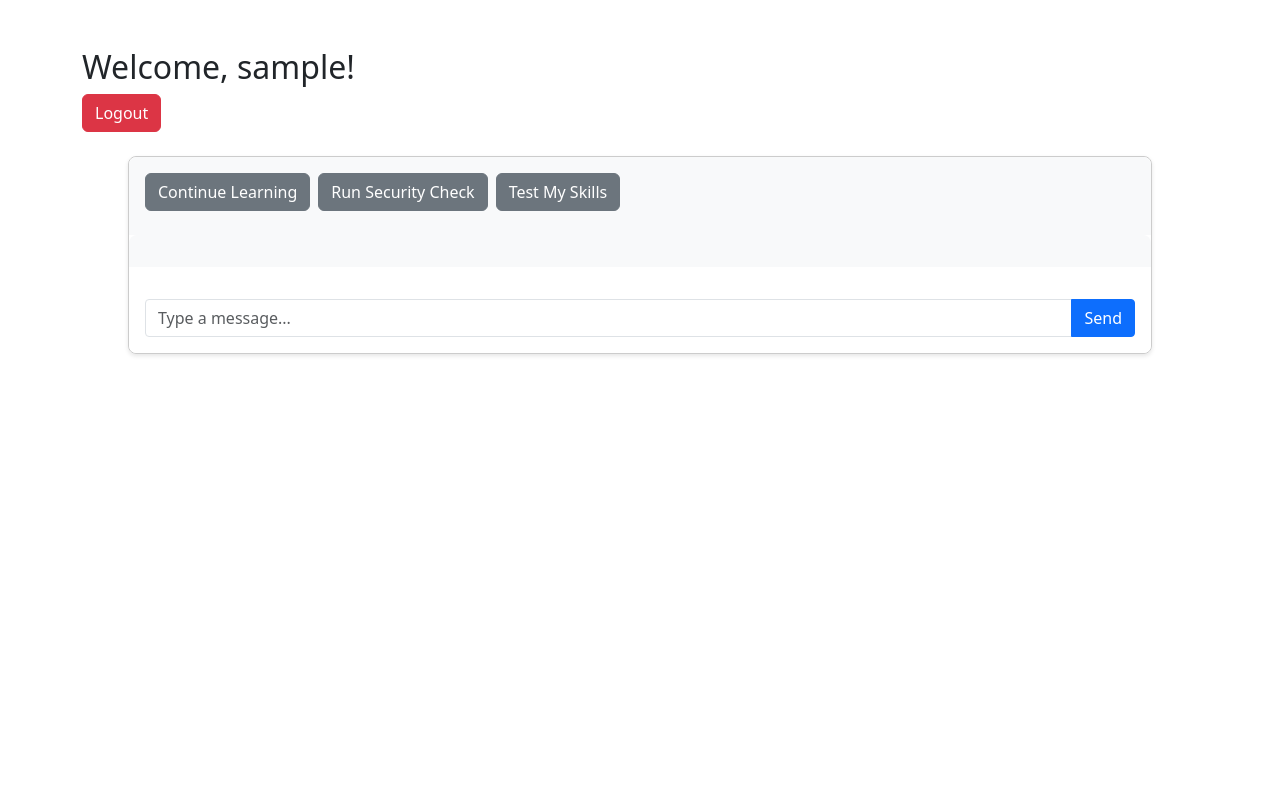
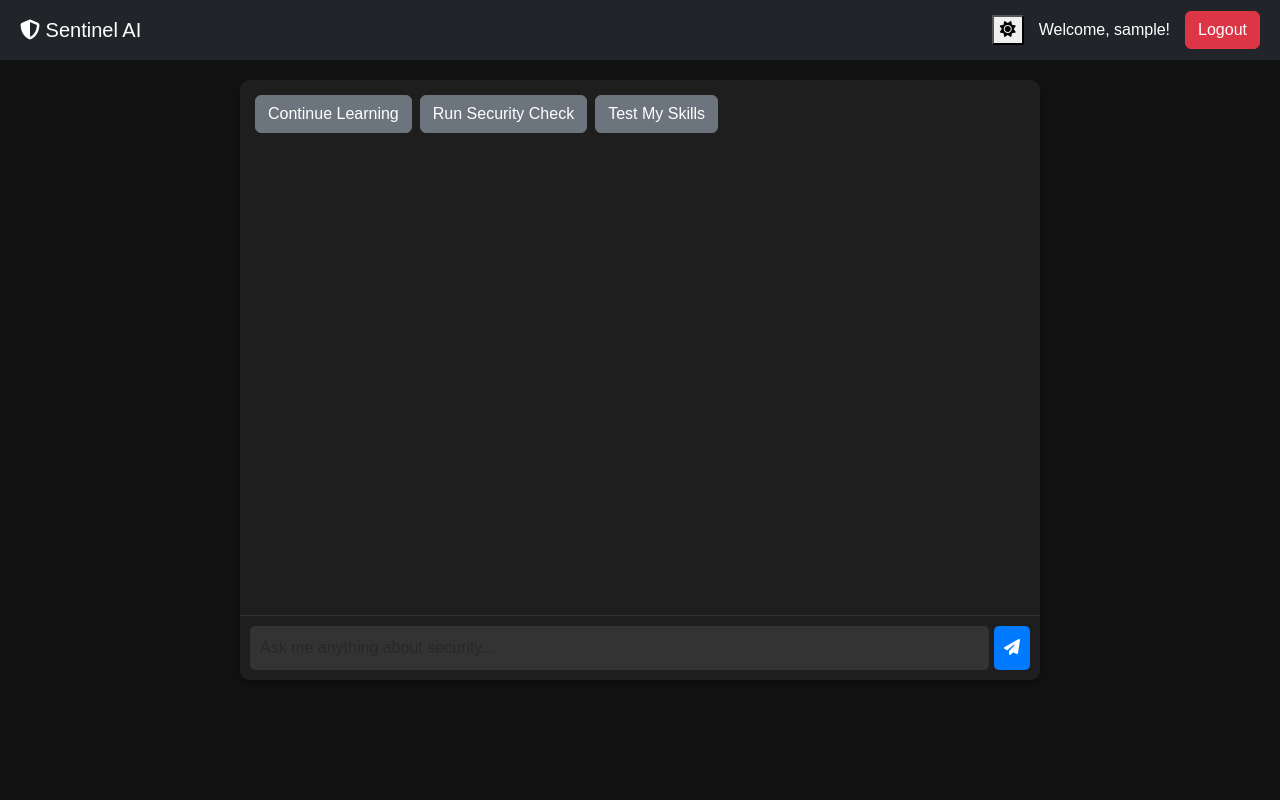
Before and after one commit to Crisoal/security-assistant-chatbot, a Django app: page /users/dashboard/ in a window 1280 px wide. Run offline with Django 5.2, Linux system fonts and the light colour scheme; the visitor is signed in with stand-in values (Sample User, id 1); data that the repository does not hold is empty.

Commit message:
Chatbot UI Enhancement

```diff
--- a/static/css/dashboard.css
+++ b/static/css/dashboard.css
@@ -1,56 +1,235 @@
-#chatbot-container {
-    width: 80vw;
-    margin: 0 auto;
-    border: 1px solid #ccc;
-    border-radius: 8px;
-    box-shadow: 0 2px 4px rgba(0,0,0,0.1);
+/* General Styling */
+body {
+  background-color: #121212;
+  color: #ffffff;
+  font-family: "Arial", sans-serif;
+  margin: 0;
+  padding: 0;
+  display: flex;
+  flex-direction: column;
+  height: 100vh;
 }
 
-#chatbox {
-    display: flex;
-    flex-direction: column;
+/* Navbar */
+.navbar {
+  display: flex;
+  justify-content: space-between;
+  align-items: center;
+  height: 60px;
+  padding: 0 20px;
 }
 
-#messages {
-    padding: 1rem;
-    background-color: #f8f9fa;
-    border-radius: 8px 8px 0 0;
+/* Container for Navbar Items */
+.navbar-items {
+  display: flex;
+  align-items: center;
+  gap: 15px; /* Space between items */
 }
 
-.message {
-    margin: 0.5rem 0;
-    padding: 0.5rem;
-    border-radius: 8px;
-    max-width: 70%;
+/* Chatbot Container */
+#chatbot-container {
+  width: 90%;
+  max-width: 800px;
+  margin: 20px auto;
+  border-radius: 10px;
+  box-shadow: 0 4px 10px rgba(0, 0, 0, 0.3);
+  background-color: #1e1e1e;
+  display: flex;
+  flex-direction: column;
+  height: 75vh;
+  overflow: hidden;
 }
 
-.message.user {
-    background-color: #007bff;
-    color: white;
-    margin-left: auto;
+/* Messages Box */
+#chatbox {
+  flex-grow: 1;
+  padding: 15px;
+  overflow-y: auto;
+  display: flex;
+  flex-direction: column;
+  gap: 15px;
 }
 
-.message.bot {
-    background-color: #e9ecef;
-    margin-right: auto;
+/* Chat Message Wrapper */
+.message-wrapper {
+  display: flex;
+  align-items: flex-start;
+  gap: 10px;
+  width: 100%;
 }
 
-.quick-actions {
-    padding: 1rem;
-    background-color: #f8f9fa;
-    border-radius: 8px 8px 0 0;
+/* User Messages */
+.message.user {
+  background-color: #4b4f64;
+  color: white;
+  align-self: flex-end;
+  padding: 12px 16px;
+  border-radius: 18px;
+  max-width: 60%;
+  text-align: left;
+  word-wrap: break-word;
+  font-size: 14px;
+  line-height: 1.4;
 }
 
-.input-group {
-    padding: 1rem;
-    background-color: white;
-    border-radius: 0 0 8px 8px;
+/* Bot Messages */
+.message.bot {
+  background-color: #333;
+  color: white;
+  padding: 12px 16px;
+  border-radius: 18px;
+  max-width: 60%;
+  text-align: left;
+  word-wrap: break-word;
+  font-size: 14px;
+  line-height: 1.4;
 }
 
-.input-group input {
-    border-radius: 4px 0 0 4px;
+/* Avatar Styling */
+.avatar {
+  width: 35px;
+  height: 35px;
+  border-radius: 50%;
 }
 
-.input-group button {
-    border-radius: 0 4px 4px 0;
+/* Aligning Messages Correctly */
+.user-message {
+  justify-content: flex-end;
 }
+
+.bot-message {
+  justify-content: flex-start;
+}
+
+/* Input Box */
+.input-container {
+  display: flex;
+  padding: 10px;
+  background: #1e1e1e;
+  border-top: 1px solid #333;
+}
+
+.input-container input {
+  flex-grow: 1;
+  padding: 10px;
+  border: none;
+  border-radius: 5px;
+  background: #333;
+  color: white;
+  outline: none;
+}
+
+.input-container button {
+  background: #007bff;
+  color: white;
+  border: none;
+  padding: 10px;
+  margin-left: 5px;
+  border-radius: 5px;
+  cursor: pointer;
+  transition: 0.3s;
+}
+
+.input-container button:hover {
+  background: #0056b3;
+}
+
+/* Scrollbar Customization */
+#chatbox::-webkit-scrollbar {
+  width: 6px;
+}
+
+#chatbox::-webkit-scrollbar-thumb {
+  background: #888;
+  border-radius: 10px;
+}
+
+#chatbox::-webkit-scrollbar-thumb:hover {
+  background: #555;
+}
+
+/* Light Theme (Default) */
+.light-theme {
+  background-color: #ffffff;
+  color: #121212;
+}
+
+.light-theme .navbar {
+  background-color: #f8f9fa;
+  color: #121212;
+}
+
+.light-theme #chatbot-container {
+  background-color: #f0f0f0;
+  box-shadow: 0 4px 10px rgba(0, 0, 0, 0.1);
+}
+
+.light-theme #chatbox {
+  background-color: #ffffff;
+}
+
+.light-theme .message.user {
+  background-color: #007bff;
+  color: white;
+}
+
+.light-theme .message.bot {
+  background-color: #e0e0e0;
+  color: black;
+}
+
+.light-theme .input-container {
+  background: #ffffff;
+  border-top: 1px solid #ddd;
+}
+
+.light-theme .input-container input {
+  background: #f8f8f8;
+  color: black;
+}
+
+.light-theme .input-container button {
+  background: #007bff;
+}
+
+.light-theme .input-container button:hover {
+  background: #0056b3;
+}
+
+/* Light Theme Navbar */
+.light-theme .navbar {
+  background-color: #f8f9fa !important;
+  color: #121212 !important;
+  border-bottom: 1px solid #ddd;
+}
+
+/* Ensure text and icons change to black */
+.light-theme .navbar * {
+  color: #121212 !important;
+}
+/* Ensure navbar links and buttons are visible */
+.light-theme .navbar a,
+.light-theme .navbar .text-white {
+  color: #121212 !important;
+}
+
+.light-theme .btn-danger {
+  background-color: #dc3545;
+  border-color: #dc3545;
+}
+
+.light-theme .btn-danger:hover {
+  background-color: #c82333;
+  border-color: #bd2130;
+}
+
+/* Override Bootstrap's .navbar-dark class */
+.light-theme .navbar .navbar-brand,
+.light-theme .navbar .text-white,
+.light-theme .navbar i {
+  color: #121212 !important;
+}
+/* Theme Toggle Button - Change Icon Color */
+.light-theme #theme-toggle {
+  color: #121212 !important;
+}
--- a/static/js/chatbot.js
+++ b/static/js/chatbot.js
@@ -1,19 +1,13 @@
 // static/js/chatbot.js
+
 class ChatBot {
   constructor() {
     console.log("Initializing ChatBot...");
+    this.baseUrl = `${window.location.protocol}//${window.location.host}`;
+    this.messagesContainer = document.getElementById("messages");
+    this.inputField = document.getElementById("user-input");
+    this.sendButton = document.getElementById("send-btn");
 
-        this.baseUrl = `${window.location.protocol}//${window.location.host}`;
-        this.messagesContainer = document.getElementById('messages');
-        this.inputField = document.getElementById('user-input');
-        this.sendButton = document.getElementById('send-btn');
-
-        console.log("Base URL:", this.baseUrl);
-        console.log("Messages Container:", this.messagesContainer);
-        console.log("Input Field:", this.inputField);
-        console.log("Send Button:", this.sendButton);
-
-        // Check if essential elements exist
     if (!this.messagesContainer || !this.inputField || !this.sendButton) {
       console.error("Chatbot UI elements not found!");
       return;
@@ -25,29 +19,27 @@ class ChatBot {
   }
 
   setupEventListeners() {
-        console.log("Setting up event listeners...");
-        this.sendButton.addEventListener('click', () => this.sendMessage());
-        this.inputField.addEventListener('keypress', (e) => {
-            if (e.key === 'Enter') {
-                console.log("Enter key pressed...");
+    this.sendButton.addEventListener("click", () => this.sendMessage());
+    this.inputField.addEventListener("keypress", (e) => {
+      if (e.key === "Enter") {
         this.sendMessage();
       }
     });
   }
 
   setupQuickActions() {
-        console.log("Setting up quick actions...");
     const quickActions = [
-            { label: 'Continue Learning', action: 'continue-learning' },
-            { label: 'Run Security Check', action: 'run-assessment' },
-            { label: 'Test My Skills', action: 'test-skills' }
+      { label: "Continue Learning", action: "continue-learning" },
+      { label: "Run Security Check", action: "run-assessment" },
+      { label: "Test My Skills", action: "test-skills" },
     ];
-        const quickActionsContainer = document.createElement('div');
-        quickActionsContainer.className = 'quick-actions';
 
-        quickActions.forEach(action => {
-            const button = document.createElement('button');
-            button.className = 'btn btn-secondary me-2 mb-2';
+    const quickActionsContainer = document.createElement("div");
+    quickActionsContainer.className = "quick-actions";
+
+    quickActions.forEach((action) => {
+      const button = document.createElement("button");
+      button.className = "btn btn-secondary me-2 mb-2";
       button.textContent = action.label;
       button.onclick = () => this.handleQuickAction(action.action);
       quickActionsContainer.appendChild(button);
@@ -60,11 +52,11 @@ class ChatBot {
   }
 
   handleQuickAction(action) {
-        console.log(`Quick action clicked: ${action}`);
     const actions = {
-            'continue-learning': () => this.sendMessage('Continue my security training'),
-            'run-assessment': () => this.sendMessage('Start security assessment'),
-            'test-skills': () => this.sendMessage('Test my security skills')
+      "continue-learning": () =>
+        this.sendMessage("Continue my security training"),
+      "run-assessment": () => this.sendMessage("Start security assessment"),
+      "test-skills": () => this.sendMessage("Test my security skills"),
     };
     if (actions[action]) {
       actions[action]();
@@ -72,103 +64,132 @@ class ChatBot {
   }
 
   async sendMessage(predefinedMessage = null) {
-        console.log("Sending message...");
+    const message = predefinedMessage || this.inputField.value.trim();
+    if (!message) return;
 
-        // Ensure inputField exists before reading value
-        if (!this.inputField) {
-            console.error("Error: inputField is null");
-            return;
-        }
+    this.addMessage("user", message);
+    this.inputField.value = "";
 
-        const message = predefinedMessage || this.inputField.value.trim();
-        console.log("User input:", message);
-
-        if (!message) {
-            console.log("No message entered, returning.");
-            return;
-        }
-
-        this.addMessage('user', message);
-        this.inputField.value = '';
+    // Show typing indicator while waiting for response
+    const typingIndicator = this.showTypingIndicator();
 
     try {
-            console.log("Sending request to backend...");
       const response = await fetch(`${this.baseUrl}/chatbot/respond/`, {
-                method: 'POST',
+        method: "POST",
         headers: {
-                    'Content-Type': 'application/json',
-                    'X-CSRFToken': this.getCSRFToken()
+          "Content-Type": "application/json",
+          "X-CSRFToken": this.getCSRFToken(),
         },
-                body: JSON.stringify({ message })
+        body: JSON.stringify({ message }),
       });
 
-
-            console.log("Response received:", response);
-
-            if (!response.ok) {
+      if (!response.ok)
         throw new Error(`HTTP error! Status: ${response.status}`);
-            }
 
       const data = await response.json();
-            console.log("Backend response:", data);
-
-            this.addMessage('bot', data.response);
+      this.messagesContainer.removeChild(typingIndicator);
+      this.addMessage("bot", data.response);
     } catch (error) {
-            console.error('Error:', error);
-            this.addMessage('bot', 'Sorry, I encountered an error. Please try again.');
+      this.messagesContainer.removeChild(typingIndicator);
+      this.addMessage(
+        "bot",
+        "Sorry, I encountered an error. Please try again."
+      );
     }
   }
 
+  showTypingIndicator() {
+    const typingDiv = document.createElement("div");
+    typingDiv.className = "message bot typing-indicator";
+    typingDiv.innerHTML = `<span>...</span>`;
+    this.messagesContainer.appendChild(typingDiv);
+    this.messagesContainer.scrollTop = this.messagesContainer.scrollHeight;
+    return typingDiv;
+  }
+
   addMessage(sender, message) {
-        console.log(`Adding message - Sender: ${sender}, Message: ${message}`);
-
     if (!this.messagesContainer) {
       console.error("Error: messagesContainer is null");
       return;
     }
 
-        const messageDiv = document.createElement('div');
-        messageDiv.className = `message ${sender}`;
-        messageDiv.innerHTML = `
-            <div class="message-content">
-                ${message}
-            </div>
-        `;
+    // Create message wrapper
+    const messageWrapper = document.createElement("div");
+    messageWrapper.classList.add(
+      "message-wrapper",
+      sender === "user" ? "user-message" : "bot-message"
+    );
 
-        this.messagesContainer.appendChild(messageDiv);
+    // Create message div
+    const messageDiv = document.createElement("div");
+    messageDiv.classList.add("message", sender);
+    messageDiv.innerHTML = this.formatMessage(message);
+
+    // Avatar logic
+    if (sender === "bot") {
+      const avatarImg = document.createElement("img");
+      avatarImg.src = "/static/images/bot-avatar.png"; // Make sure the path is correct
+      avatarImg.classList.add("avatar", "bot-avatar");
+      messageWrapper.appendChild(avatarImg);
+    }
+
+    // Append message to wrapper
+    messageWrapper.appendChild(messageDiv);
+    this.messagesContainer.appendChild(messageWrapper);
+
+    // Scroll to the latest message
     this.messagesContainer.scrollTop = this.messagesContainer.scrollHeight;
   }
 
+  formatMessage(message) {
+    // Ensure line breaks are properly formatted
+    message = message.replace(/\n/g, "<br>");
+
+    // Convert markdown-like `**bold**` text to HTML <strong>
+    message = message.replace(/\*\*(.*?)\*\*/g, "<strong>$1</strong>");
+
+    // Convert `*item*` bullet points into HTML lists
+    message = message.replace(
+      /(\* \*\*(.*?)\*\*:)/g,
+      "<br><strong>$2:</strong><ul>"
+    );
+    message = message.replace(/(\* (?!\*\*)(.*?))/g, "<li>$2</li>");
+    message = message.replace(/<\/ul>\n/g, "</ul>"); // Remove unnecessary new lines in lists
+
+    // Wrap bullets inside <ul> if detected
+    if (message.includes("<li>")) {
+      message = message.replace(
+        /<br><strong>(.*?)<\/strong><ul>/g,
+        "<br><br><strong>$1</strong><ul>"
+      );
+    }
+
+    return message;
+  }
+
   async loadMessages() {
-        console.log("Loading previous messages...");
-
     try {
       const response = await fetch(`${this.baseUrl}/chatbot/messages/`);
       if (!response.ok) throw new Error("Failed to fetch messages");
 
       const data = await response.json();
-            console.log("Loaded messages:", data);
+      this.messagesContainer.innerHTML = ""; // Clear existing messages
 
-            this.messagesContainer.innerHTML = ''; // Clear existing messages
-
-            data.messages.forEach(msg => {
+      data.messages.forEach((msg) => {
         this.addMessage(msg.sender, msg.message);
       });
     } catch (error) {
-            console.error('Error loading messages:', error);
-            this.addMessage('bot', 'Failed to load messages. Please try again.');
+      this.addMessage("bot", "Failed to load messages. Please try again.");
     }
   }
 
   getCSRFToken() {
     const csrfToken = document.querySelector("input[name=csrfmiddlewaretoken]");
-        console.log("CSRF Token:", csrfToken ? csrfToken.value : "Not found");
-        return csrfToken ? csrfToken.value : '';
+    return csrfToken ? csrfToken.value : "";
   }
 }
 
 // Initialize chatbot after DOM is fully loaded
-document.addEventListener('DOMContentLoaded', () => {
-    console.log("DOM fully loaded. Initializing ChatBot...");
+document.addEventListener("DOMContentLoaded", () => {
   new ChatBot();
 });
--- a/users/templates/dashboard.html
+++ b/users/templates/dashboard.html
@@ -2,29 +2,90 @@
 <html lang="en">
   {% load static %}
   <head>
-    <title>Dashboard</title>
-    <link href="https://cdn.jsdelivr.net/npm/bootstrap@5.3.3/dist/css/bootstrap.min.css" rel="stylesheet">
-    <link rel="stylesheet" href="{% static 'css/dashboard.css' %}">
+    <title>Sentinel AI</title>
+    <meta name="viewport" content="width=device-width, initial-scale=1" />
+    <link
+      href="https://cdn.jsdelivr.net/npm/bootstrap@5.3.3/dist/css/bootstrap.min.css"
+      rel="stylesheet"
+    />
+    <link rel="stylesheet" href="{% static 'css/dashboard.css' %}" />
+
+    <!-- Correct FontAwesome CDN -->
+    <link
+      rel="stylesheet"
+      href="https://cdnjs.cloudflare.com/ajax/libs/font-awesome/6.4.2/css/all.min.css"
+    />
   </head>
-<body class="container mt-5">
-    <h2>Welcome, {{ user.username }}!</h2>
+
+  <body>
+    <!-- Navbar -->
+    <nav class="navbar navbar-dark bg-dark">
+      <span class="navbar-brand">
+        <i class="fas fa-shield-alt"></i> Sentinel AI
+      </span>
+
+      <!-- New container for alignment -->
+      <div class="navbar-items">
+        <button id="theme-toggle">
+          <i class="fas fa-sun"></i>
+          <!-- Light mode icon -->
+        </button>
+        <span class="text-white">Welcome, {{ user.username }}!</span>
         <a href="{% url 'logout' %}" class="btn btn-danger">Logout</a>
+      </div>
+    </nav>
 
     <!-- CSRF Token -->
     {% csrf_token %}
 
-    <!-- Chatbot UI -->
-    <div id="chatbot-container" class="position-relative h-80vh mt-4">
-        <div id="chatbox" class="h-100">
-            <div id="messages" class="h-75 overflow-auto mb-3"></div>
-            <div class="input-group">
-                <input type="text" id="user-input" class="form-control" placeholder="Type a message..." />
-                <button id="send-btn" class="btn btn-primary">Send</button>
+    <!-- Chatbot UI Container -->
+    <div id="chatbot-container">
+      <div id="chatbox">
+        <div id="messages"></div>
       </div>
+
+      <!-- Input Box -->
+      <div class="input-container">
+        <input
+          type="text"
+          id="user-input"
+          class="form-control"
+          placeholder="Ask me anything about security..."
+        />
+        <button id="send-btn" class="btn btn-primary">
+          <i class="fa-solid fa-paper-plane"></i>
+        </button>
       </div>
     </div>
 
     <script src="https://cdn.jsdelivr.net/npm/bootstrap@5.3.3/dist/js/bootstrap.bundle.min.js"></script>
     <script src="{% static 'js/chatbot.js' %}"></script>
+
+    <!-- theme toggle script -->
+    <script>
+      document.addEventListener("DOMContentLoaded", function () {
+        const themeToggle = document.getElementById("theme-toggle");
+        const body = document.body;
+        const navbar = document.querySelector(".navbar");
+
+        // Load theme from localStorage
+        if (localStorage.getItem("theme") === "light") {
+          body.classList.add("light-theme");
+          themeToggle.innerHTML = '<i class="fas fa-moon"></i>'; // Show moon icon
+        }
+
+        themeToggle.addEventListener("click", function () {
+          if (body.classList.contains("light-theme")) {
+            body.classList.remove("light-theme");
+            themeToggle.innerHTML = '<i class="fas fa-sun"></i>'; // Sun for light mode
+            localStorage.setItem("theme", "dark");
+          } else {
+            body.classList.add("light-theme");
+            themeToggle.innerHTML = '<i class="fas fa-moon"></i>'; // Moon for dark mode
+            localStorage.setItem("theme", "light");
+          }
+        });
+      });
+    </script>
   </body>
 </html>
--- a/users/templates/home.html
+++ b/users/templates/home.html
@@ -51,7 +51,7 @@
             </p>
             <div class="cta-buttons">
               <a href="#features" class="btn btn-primary">Explore Features</a>
-              <a href="#signup" class="btn btn-secondary">Get Started</a>
+              <a href="{% url 'signup' %}" class="btn btn-secondary">Get Started</a>
             </div>
           </div>
         </div>
```
Also changed, not shown: static/images/bot-avatar.png (added). Lines whose indentation alone changed are shown as unchanged.
